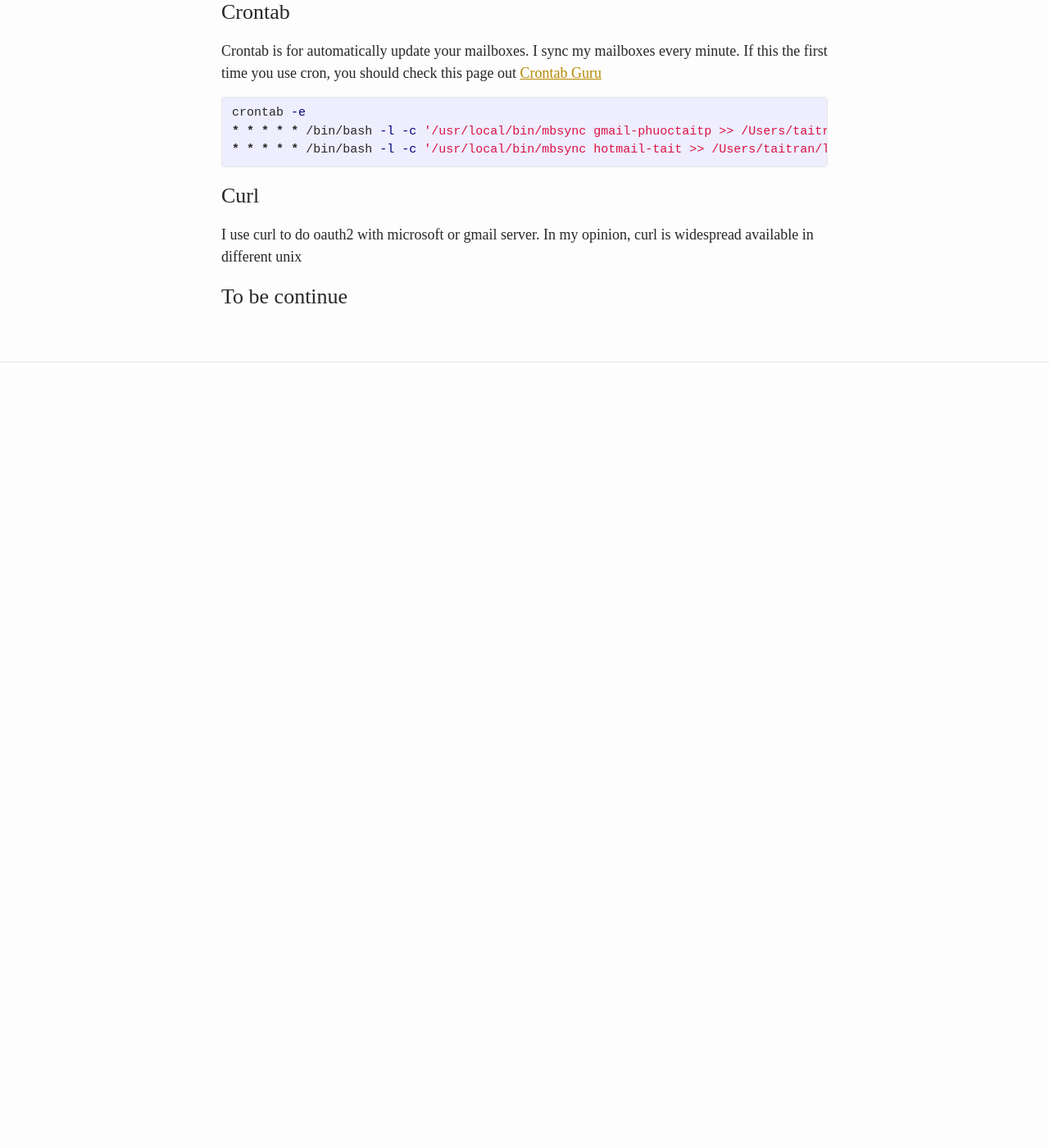
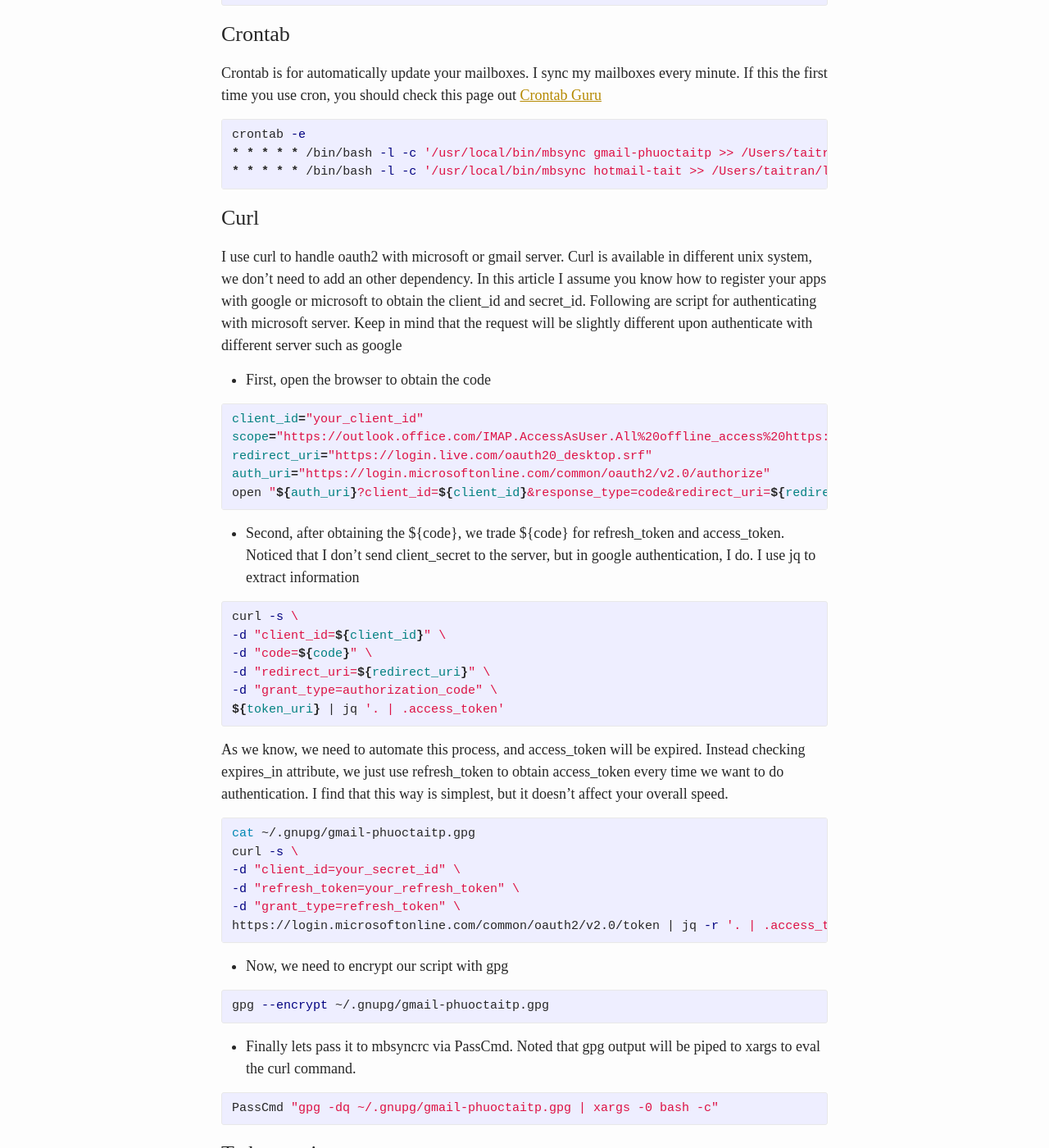
Before and after one commit to jkoz/jkoz.github.io, a Jekyll site: the page built from _posts/2020-11-30-use-mutt-as-your-main-mail-client.md, in a window 1280 px wide and 1400 px high, scrolled down 3210 px. Shown: the whole window at 82% size. Built offline with Jekyll 4.4.1, drawn with Linux system fonts in a browser that asks for light colours; some web fonts are replaced; before the commit the page ends 3742 px from its top, so only the background shows below that; some of the changed text lies outside the part shown.

Commit message:
mutt cont

```diff
--- a/_posts/2020-11-30-use-mutt-as-your-main-mail-client.md
+++ b/_posts/2020-11-30-use-mutt-as-your-main-mail-client.md
@@ -66,7 +66,7 @@
 Firstly, it is the last '/' in Path, without that slash, mbsync can't sync your inner mailboxes ([Gmail]/Drafts, etc.) after the first sync.
 Besides, the empty line between each configuration block is important as well
 
-[ AuthMechs "XOAUTH2" ] is available for using after install cyrus-sasl-xoauth2 library
+[ AuthMechs "XOAUTH2" ] is available for using after install cyrus-sasl-xoauth2 library. XOAUTH2 mechs requires access_token returned by PassCmd
 
 {% highlight shell %}
 
@@ -131,6 +131,64 @@
 
 ## Curl
 
-I use curl to do oauth2 with microsoft or gmail server. In my opinion, curl is widespread available in different unix
+I use curl to handle oauth2 with microsoft or gmail server. Curl is available in different unix system, we don't need to add an other dependency. In this article I assume you know how to register your apps with google or microsoft to obtain the client_id and secret_id. Following are script for authenticating with microsoft server. Keep in mind that the request will be slightly different upon authenticate with different server such as google
+
+
+- First, open the browser to obtain the code
+
+{% highlight shell %}
+
+client_id="your_client_id"
+scope="https://outlook.office.com/IMAP.AccessAsUser.All%20offline_access%20https://outlook.office.com/SMTP.Send"
+redirect_uri="https://login.live.com/oauth20_desktop.srf"
+auth_uri="https://login.microsoftonline.com/common/oauth2/v2.0/authorize"
+open "${auth_uri}?client_id=${client_id}&response_type=code&redirect_uri=${redirect_uri}&scope=${scope}"
+
+{% endhighlight %}
+
+- Second, after obtaining the ${code}, we trade ${code} for refresh_token and access_token. Noticed that I don't send client_secret to the server, but in google authentication, I do. I use jq to extract information
+
+
+{% highlight shell %}
+
+curl -s \
+-d "client_id=${client_id}" \
+-d "code=${code}" \
+-d "redirect_uri=${redirect_uri}" \
+-d "grant_type=authorization_code" \
+${token_uri} | jq '. | .access_token'
+
+{% endhighlight %}
+
+As we know, we need to automate this process, and access_token will be expired. Instead checking expires_in attribute, we just use refresh_token to obtain access_token every time
+we want to do authentication. I find that this way is simplest, but it doesn't affect your overall speed.
+
+{% highlight shell %}
+
+cat ~/.gnupg/gmail-phuoctaitp.gpg
+curl -s \
+-d "client_id=your_secret_id" \
+-d "refresh_token=your_refresh_token" \
+-d "grant_type=refresh_token" \
+https://login.microsoftonline.com/common/oauth2/v2.0/token | jq -r '. | .access_token'
+
+{% endhighlight %}
+
+- Now, we need to encrypt our script with gpg
+
+{% highlight shell %}
+
+gpg --encrypt ~/.gnupg/gmail-phuoctaitp.gpg
+
+{% endhighlight %}
+
+- Finally lets pass it to mbsyncrc via PassCmd. Noted that gpg output will be piped to xargs to eval the curl command.
+
+{% highlight shell %}
+
+PassCmd "gpg -dq ~/.gnupg/gmail-phuoctaitp.gpg | xargs -0 bash -c"
+
+{% endhighlight %}
+
 
 ## To be continue
```
